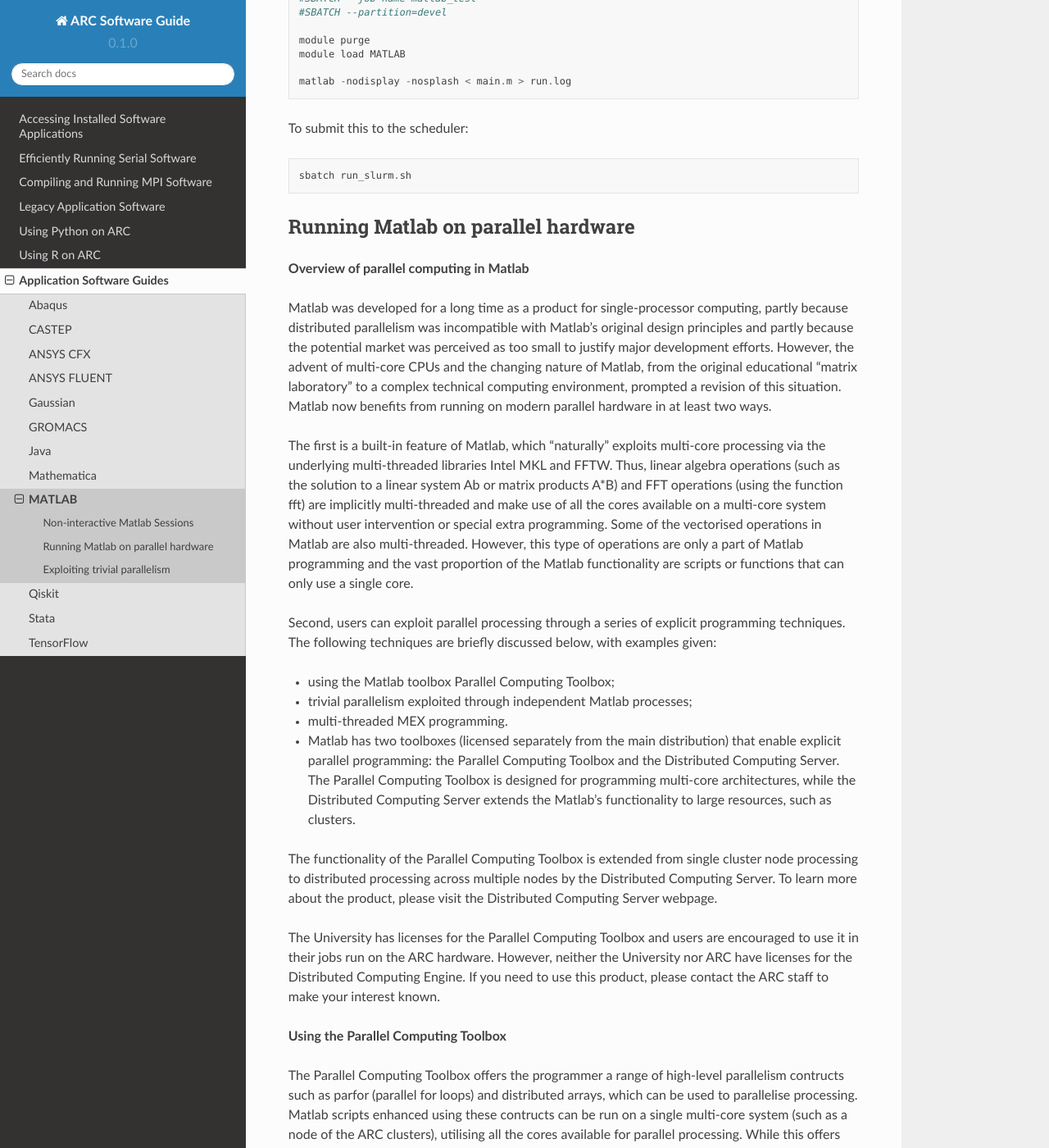
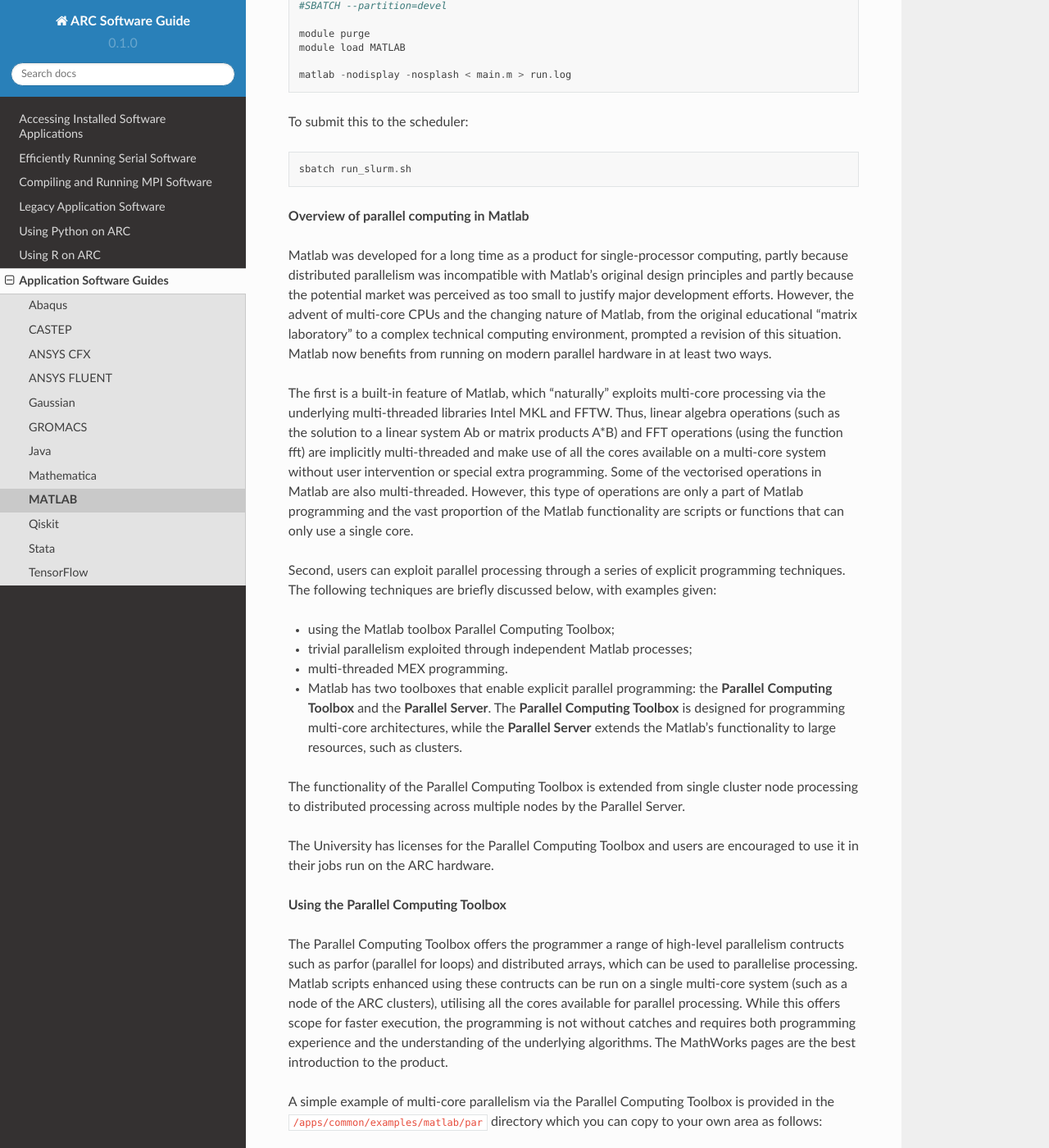
Before and after one commit to oxford-arc/arc-software-guide, a Sphinx documentation site: the page built from docs/source/apps/arc_matlab.rst, in a window 1280 px wide and 1400 px high, scrolled down 2027 px. Shown: the whole window at 82% size. Built offline with Sphinx 7.4.7 and the Read the Docs theme 2.0.0, drawn with Linux system fonts in a browser that asks for light colours; some of the changed text lies outside the part shown.

Commit message:
Update arc_matlab.rst

```diff
--- a/docs/source/apps/arc_matlab.rst
+++ b/docs/source/apps/arc_matlab.rst
@@ -21,9 +21,9 @@
 
  module spider matlab
 
- --------------------------------------------------------------------------------------------------------------------------------------------------------------------------------------------------------
+ -----------------------------------------------------------------------------------------------
   MATLAB:
- --------------------------------------------------------------------------------------------------------------------------------------------------------------------------------------------------------
+ -----------------------------------------------------------------------------------------------
      Versions:
         MATLAB/R2019b
         MATLAB/R2020a
@@ -31,8 +31,7 @@
         MATLAB/R2021b
 
 
-Non-interactive Matlab Sessions
-^^^^^^^^^^^^^^^^^^^^^^^^^^^^^^^
+**Non-interactive Matlab Sessions**
 
 During code development on standard machines Matlab is usually run in interactive mode, in this way making full use of its integrated environment.
 By contrast, given the "batch processing" nature of supercomputing resources, the preferred mode of operation for Matlab on our systems is non-interactive.
@@ -81,9 +80,6 @@
    sbatch run_slurm.sh
 
 
-Running Matlab on parallel hardware
-^^^^^^^^^^^^^^^^^^^^^^^^^^^^^^^^^^^
-
 **Overview of parallel computing in Matlab**
 
 Matlab was developed for a long time as a product for single-processor computing, partly because distributed parallelism was incompatible with Matlab's original design principles and partly because the potential market was perceived as too small to justify major development efforts.  However, the advent of multi-core CPUs and the changing nature of Matlab, from the original educational "matrix laboratory" to a complex technical computing environment, prompted a revision of this situation. Matlab now benefits from running on modern parallel hardware in at least two ways.
@@ -95,11 +91,11 @@
 - using the Matlab toolbox Parallel Computing Toolbox;
 - trivial parallelism exploited through independent Matlab processes;
 - multi-threaded MEX programming.
-- Matlab has two toolboxes (licensed separately from the main distribution) that enable explicit parallel programming: the Parallel Computing Toolbox and the Distributed Computing Server.  The Parallel Computing Toolbox is designed for programming  multi-core architectures, while the Distributed Computing Server extends the Matlab's functionality to large resources, such as clusters.
+- Matlab has two toolboxes that enable explicit parallel programming: the **Parallel Computing Toolbox** and the **Parallel Server**.  The **Parallel Computing Toolbox** is designed for programming  multi-core architectures, while the **Parallel Server** extends the Matlab's functionality to large resources, such as clusters.
 
-The functionality of the Parallel Computing Toolbox is extended from single cluster node processing to distributed processing across multiple nodes by the Distributed Computing Server.  To learn more about the product, please visit the Distributed Computing Server webpage.
+The functionality of the Parallel Computing Toolbox is extended from single cluster node processing to distributed processing across multiple nodes by the Parallel Server.
 
-The University has licenses for the Parallel Computing Toolbox and users are encouraged to use it in their jobs run on the ARC hardware.  However, neither the University nor ARC have licenses for the Distributed Computing Engine.  If you need to use this product, please contact the ARC staff to make your interest known.
+The University has licenses for the Parallel Computing Toolbox and users are encouraged to use it in their jobs run on the ARC hardware.
 
 **Using the Parallel Computing Toolbox**
 
@@ -134,8 +130,7 @@
 
 After the job finishes, the CPU times spent executed the loops in ``main.m`` can be found in ``timings.dat`` showing a clear speed-up of the execution in parallel.
 
-Exploiting trivial parallelism
-^^^^^^^^^^^^^^^^^^^^^^^^^^^^^^
+**Exploiting trivial parallelism**
 
 An easy way to exploit multi-core systems is to split the workflow into parts that can be processed completely independently.  The typical example in this category is a parameter sweep, where the same Matlab script is run a large number of times using different inputs; these runs are indepent from each other and can be carried out concurrently.  Thus, the entire workflow can be scheduled in jobs that group 8 independent runs to match the 8 cores available per compute node.  This strategy is best coupled with the use of the Matlab mcc compiler in order to avoid an excessive use of licenses.
 
```
